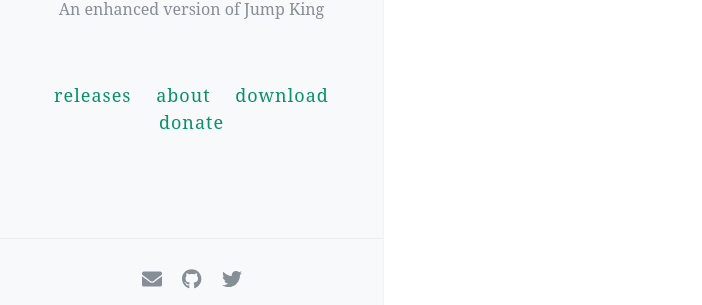
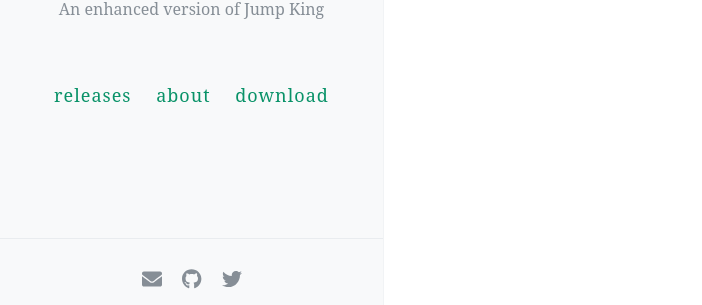
Before and after one commit to JumpKingPlus/JumpKingPlus, a Jekyll site: the page built from docs/index.html, in a window 1280 px wide. Shown: the part 413-718 px from the top of the page, without its empty margins (0-702 px from the left). Built offline with Jekyll 4.4.1, drawn with Linux system fonts in a browser that asks for light colours; nearby versions of some CDN libraries; the list of posts is cut into pages by our own code; comment, search, counter and statistics services are not loaded.

Commit message:
Update _config.yml

```diff
--- a/docs/_config.yml
+++ b/docs/_config.yml
@@ -28,8 +28,6 @@
     url: /about
   - name: download
     url: https://github.com/Phoenixx19/JumpKingPlus/releases/latest
-  - name: donate
-    url: https://www.paypal.me/phxx19
 
 # 每页的文章数
 paginate: 8
```
